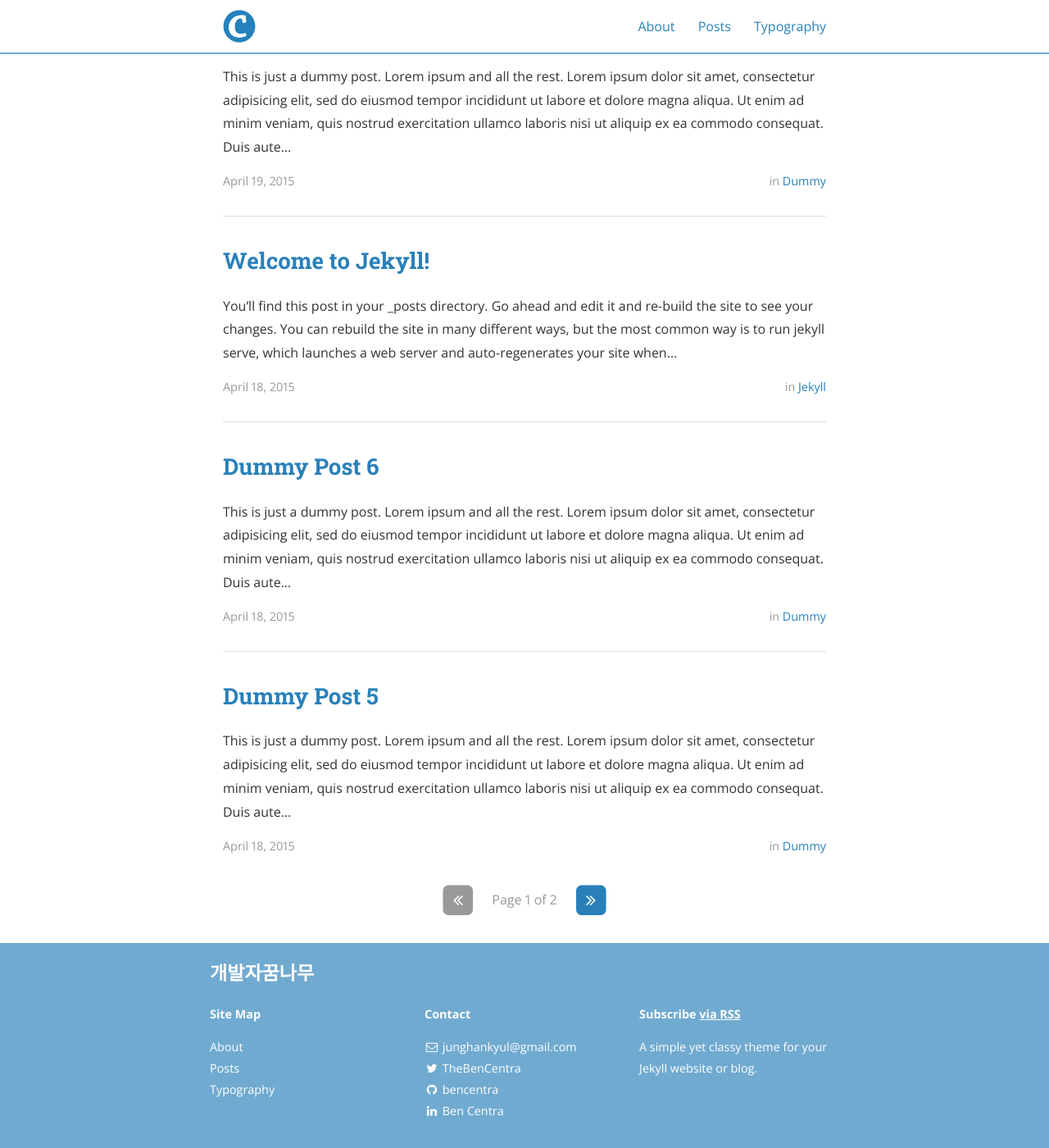
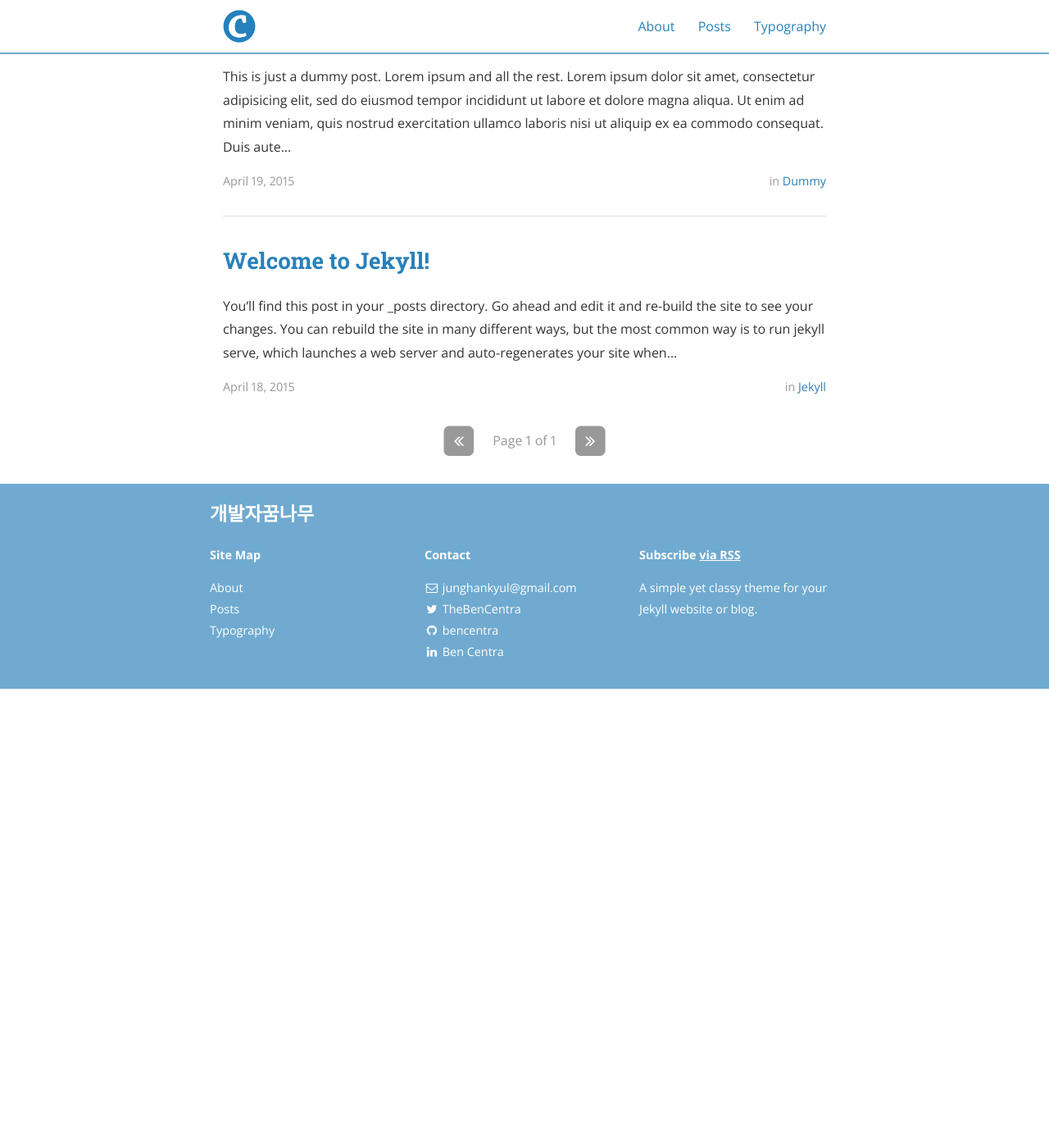
Before and after one commit to iceprins/ex-iceprins.github.io, a Jekyll site: the page built from index.html, in a window 1280 px wide and 1400 px high, scrolled down 775 px. Shown: the whole window at 82% size. Built offline with Jekyll 4.4.1, drawn with Linux system fonts in a browser that asks for light colours; nearby versions of some CDN libraries; the list of posts is cut into pages by our own code; after the commit the page ends 1615 px from its top, so only the background shows below that.

```diff
--- a/_posts/2015-04-18-dummy.md
+++ /dev/null
@@ -1,16 +0,0 @@
----
-layout: post
-title:  "Dummy Post"
-date:   2015-04-18T14:25:52-05:00
-author: Ben Centra
-categories: Dummy
----
-
-This is just a dummy post. Lorem ipsum and all the rest.
-
-Lorem ipsum dolor sit amet, consectetur adipisicing elit, sed do eiusmod
-tempor incididunt ut labore et dolore magna aliqua. Ut enim ad minim veniam,
-quis nostrud exercitation ullamco laboris nisi ut aliquip ex ea commodo
-consequat. Duis aute irure dolor in reprehenderit in voluptate velit esse
-cillum dolore eu fugiat nulla pariatur. Excepteur sint occaecat cupidatat non
-proident, sunt in culpa qui officia deserunt mollit anim id est laborum.
--- a/_posts/2015-04-18-dummy5.md
+++ /dev/null
@@ -1,17 +0,0 @@
----
-layout: post
-title:  "Dummy Post 5"
-date:   2015-04-18T14:25:52-05:00
-author: Ben Centra
-categories: Dummy
-tags: lorem
----
-
-This is just a dummy post. Lorem ipsum and all the rest.
-
-Lorem ipsum dolor sit amet, consectetur adipisicing elit, sed do eiusmod
-tempor incididunt ut labore et dolore magna aliqua. Ut enim ad minim veniam,
-quis nostrud exercitation ullamco laboris nisi ut aliquip ex ea commodo
-consequat. Duis aute irure dolor in reprehenderit in voluptate velit esse
-cillum dolore eu fugiat nulla pariatur. Excepteur sint occaecat cupidatat non
-proident, sunt in culpa qui officia deserunt mollit anim id est laborum.
--- a/_posts/2015-04-18-dummy6.md
+++ /dev/null
@@ -1,17 +0,0 @@
----
-layout: post
-title:  "Dummy Post 6"
-date:   2015-04-18T14:25:52-05:00
-author: Ben Centra
-categories: Dummy
-tags: lorem ipsum
----
-
-This is just a dummy post. Lorem ipsum and all the rest.
-
-Lorem ipsum dolor sit amet, consectetur adipisicing elit, sed do eiusmod
-tempor incididunt ut labore et dolore magna aliqua. Ut enim ad minim veniam,
-quis nostrud exercitation ullamco laboris nisi ut aliquip ex ea commodo
-consequat. Duis aute irure dolor in reprehenderit in voluptate velit esse
-cillum dolore eu fugiat nulla pariatur. Excepteur sint occaecat cupidatat non
-proident, sunt in culpa qui officia deserunt mollit anim id est laborum.
```
Also changed, not shown: _posts/2015-04-18-dummy2.md (deleted, +0 -16 lines), _posts/2015-04-18-dummy3.md (deleted, +0 -16 lines), _posts/2015-04-18-dummy4.md (deleted, +0 -17 lines), about.md (+6 -4 lines), assets/profile-placeholder.gif (deleted).
